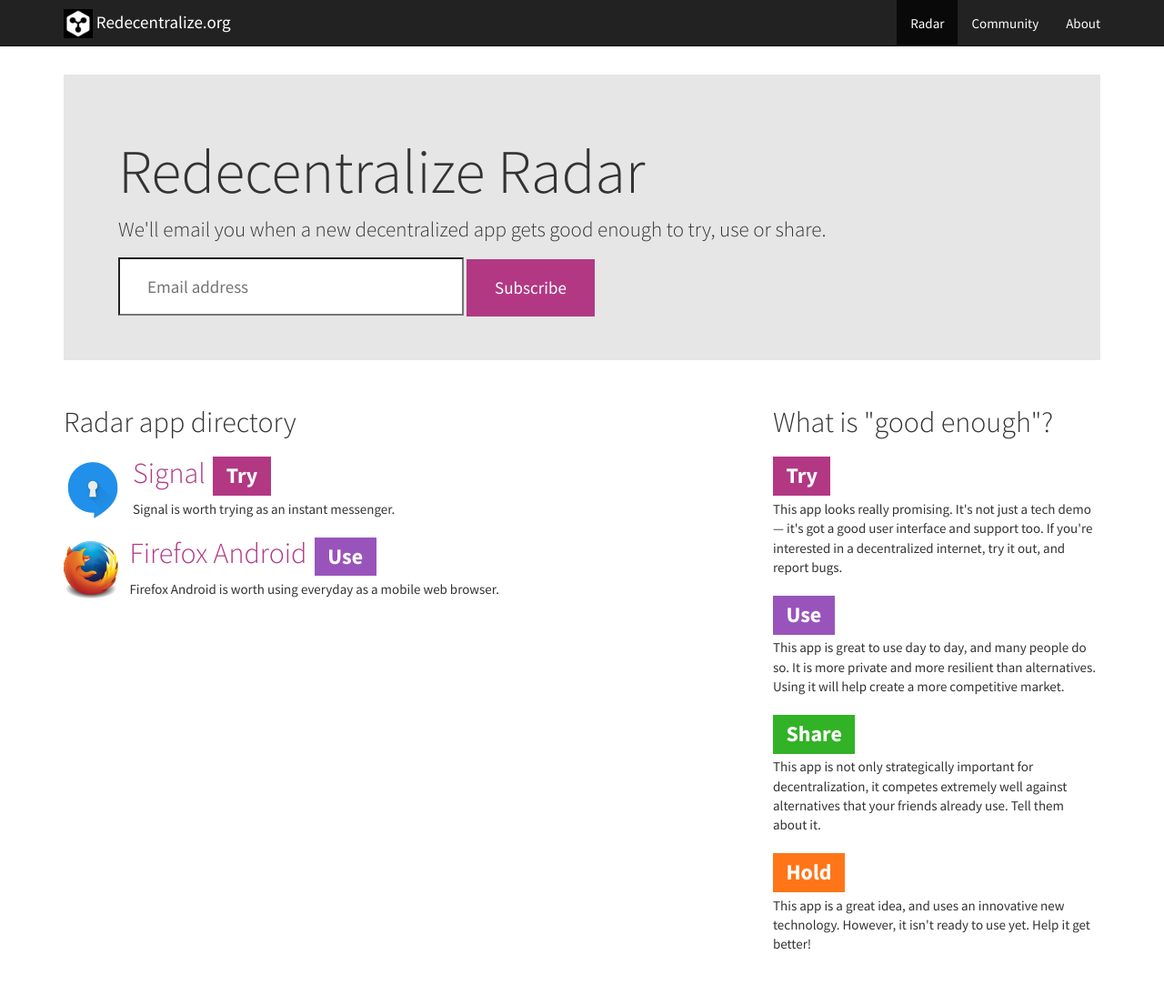
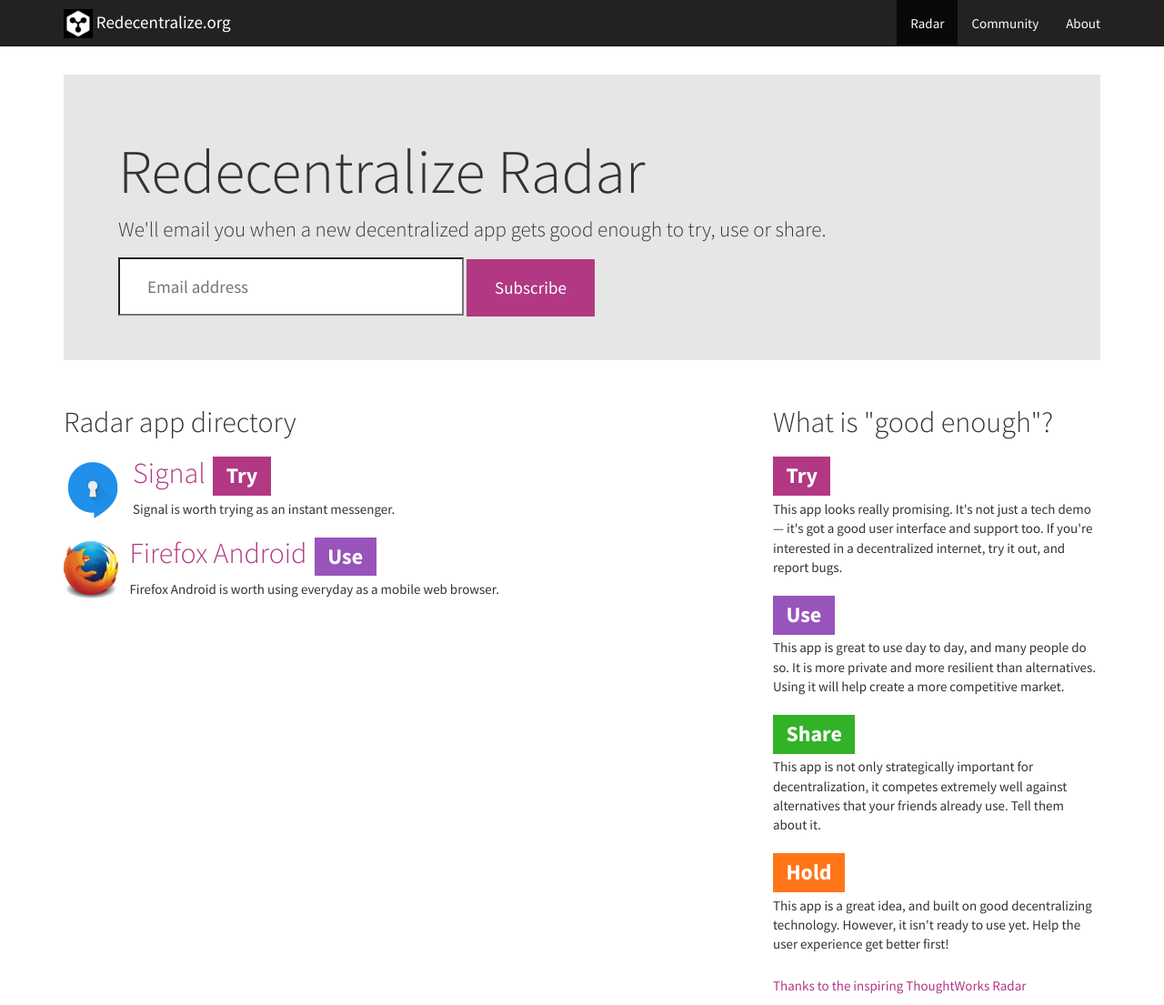
Before and after one commit to redecentralize/redecentralize-website, a Jekyll site: the page built from radar/index.html, in a window 1280 px wide and 1105 px high. Shown: the whole window at 91% size. Built offline with Jekyll 4.4.1, drawn with Linux system fonts in a browser that asks for light colours; nearby versions of some CDN libraries; comment, search, counter and statistics services are not loaded.

Commit message:
Wording tweaks

```diff
--- a/_layouts/default-inner.html
+++ b/_layouts/default-inner.html
@@ -3,7 +3,11 @@
   <head>
     <meta charset="utf-8">
     <meta name="google-site-verification" content="SslreymzxZXYc1zIgjvt-3sXg0IQcfI8CxgvXIN0VYA" />
-    <title>{{ page.title }} &middot; redecentralize.org</title>
+    {% if page.title == "Home" %}
+      <title>Redecentralize.org</title>
+    {% else %}
+      <title>{{ page.title }} &mdash; Redecentralize.org</title>
+    {% endif %}
     <meta name="viewport" content="width=device-width, initial-scale=1.0">
     <meta name="description" content="An organisation with a mission to make everything decentralized again">
     <meta name="author" content="Francis Irving">
--- a/index.html
+++ b/index.html
@@ -36,6 +36,7 @@
     <h1>What is a decentralized app?</h1>
     <p class="lead">
        They're apps where we have control.
+       <a href="/about">More &raquo;</a>
     </p>
 
     <p class="lead">We've been tracking their progress for four years.
@@ -50,7 +51,7 @@
     </p>
 
     <p class="lead">
-       <a href="/about">About Redecentralize &raquo;</a>
+       <a href="/radar">App directory&raquo</a>
     </p>
 
   </div>
--- a/radar/index.html
+++ b/radar/index.html
@@ -85,11 +85,15 @@
 
 	<h2><span class="label label-warning">Hold</span></h2>
 
-<p>This app is a great idea, and uses an innovative
-new technology. However, it isn't ready to use yet.
-Help it get better!
-</p.
+	<p>This app is a great idea, and built on good
+	decentralizing technology. However, it isn't ready
+	to use yet. Help the user experience get better
+	first!
+	</p>
 
+	<p style="margin-top: 24px;">
+		<a href="https://www.thoughtworks.com/radar">
+		Thanks to the inspiring ThoughtWorks Radar</a>
 	</p>
   </div>
 </div>
```
Lines whose indentation alone changed are shown as unchanged.
